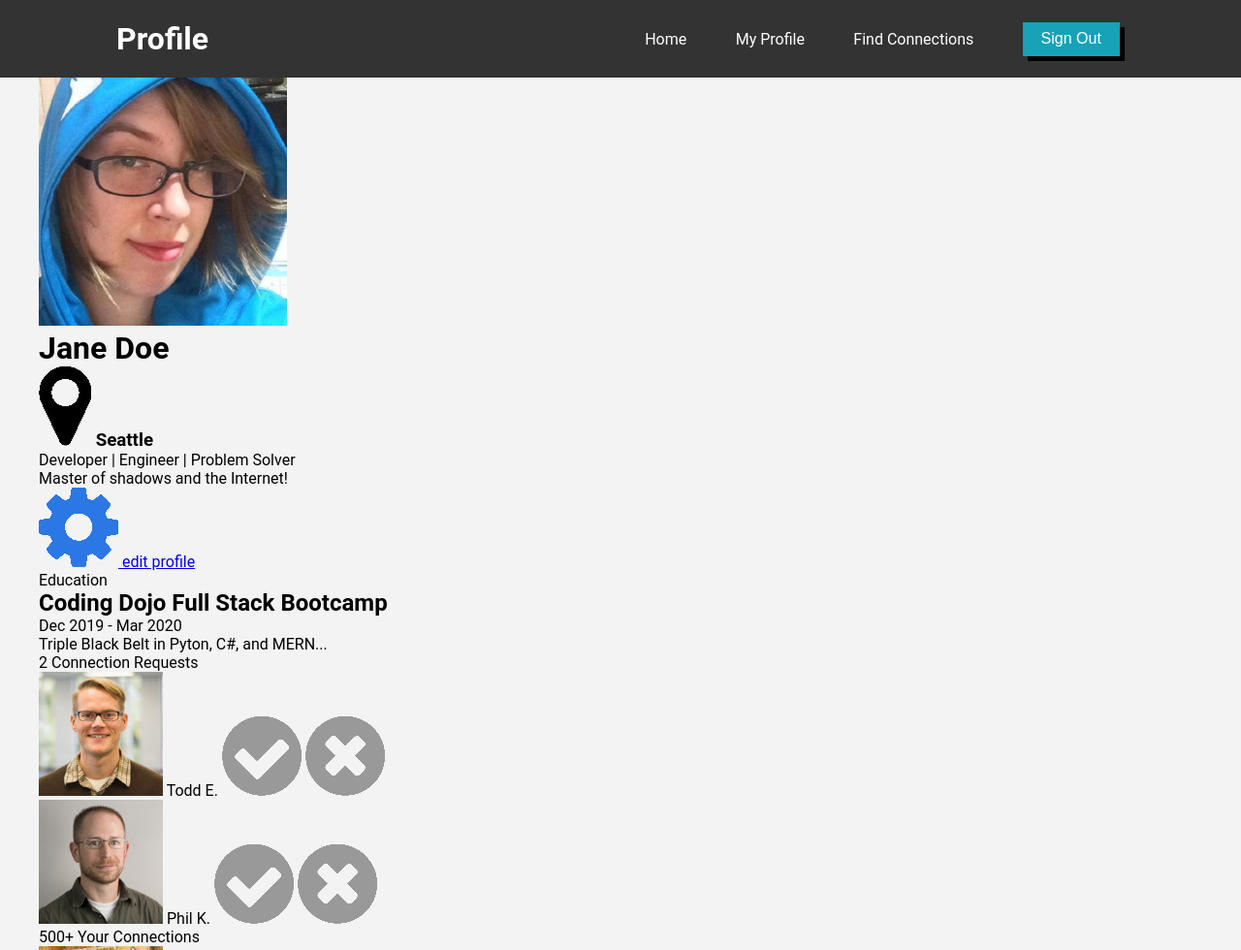
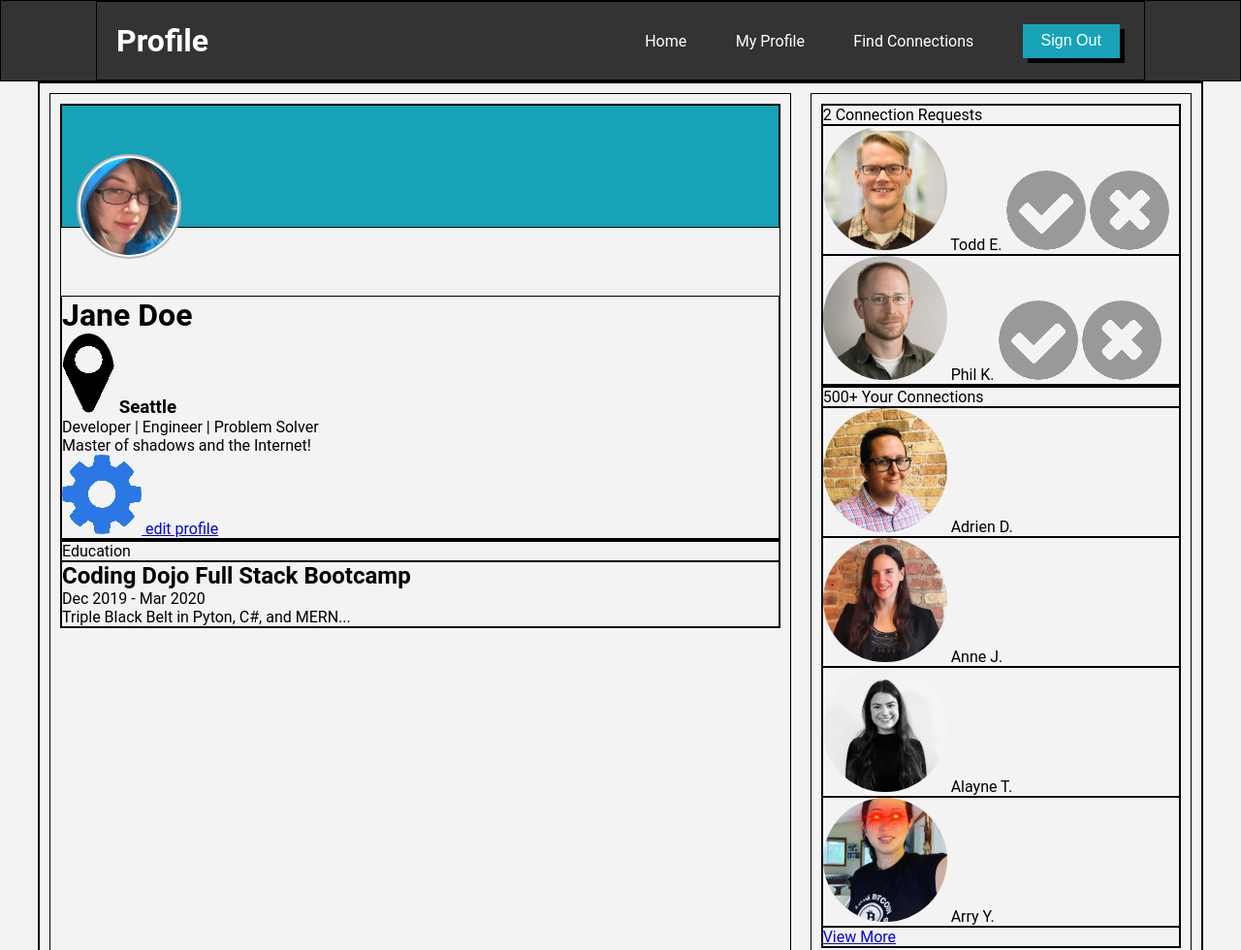
Before and after one commit to natygaol/ProfileCodingDojo, a plain HTML site: page index.html in a window 1280 px wide. Shown: the top 980 px of the page at 97% size. Drawn offline with Linux system fonts and the light colour scheme; files whose address does not match are found by name.

Commit message:
avatar profile listo

```diff
--- a/css/styles.css
+++ b/css/styles.css
@@ -53,3 +53,41 @@ body {
   width: 1200px;
   margin: 0 auto;
 }
+
+.row {
+  display: flex;
+}
+
+.col, .col-2 {
+  margin: 10px;
+  padding: 10px;
+  flex: 1;
+}
+
+.col-2 {
+  flex: 2;
+}
+
+div {
+  border: 1px solid black;
+}
+
+.card-header {
+  background-color: #17a2b8;
+  height: 125px;
+  margin-bottom: 70px;
+}
+
+img {
+  border-radius: 50%;
+}
+
+.card-header > img {
+  height: 100px;
+  position: relative;
+  top: 50px;
+  left: 15px;
+  border: 2px solid rgb(187, 184, 184);
+  padding: 2px;
+  background-color: white;
+}
```
